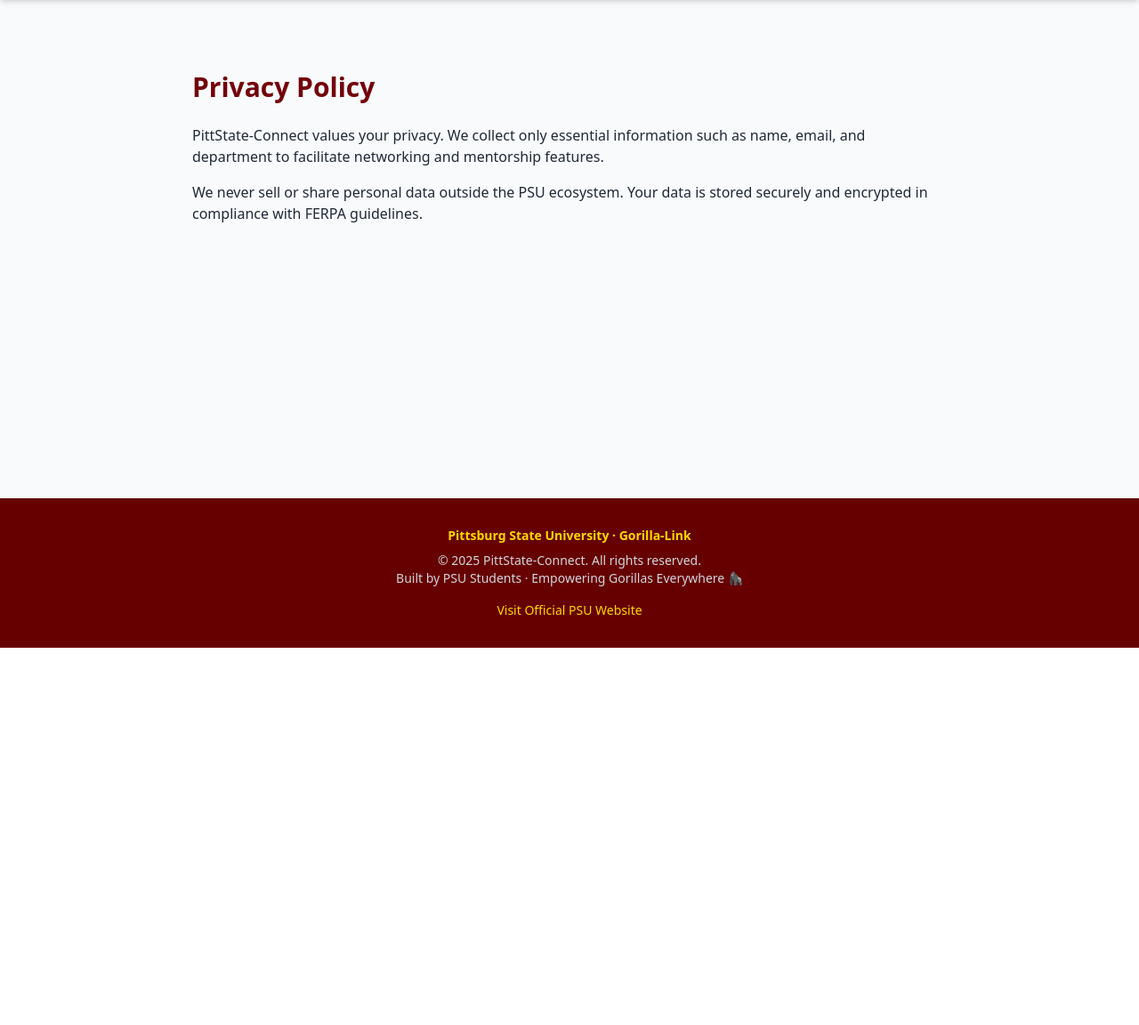
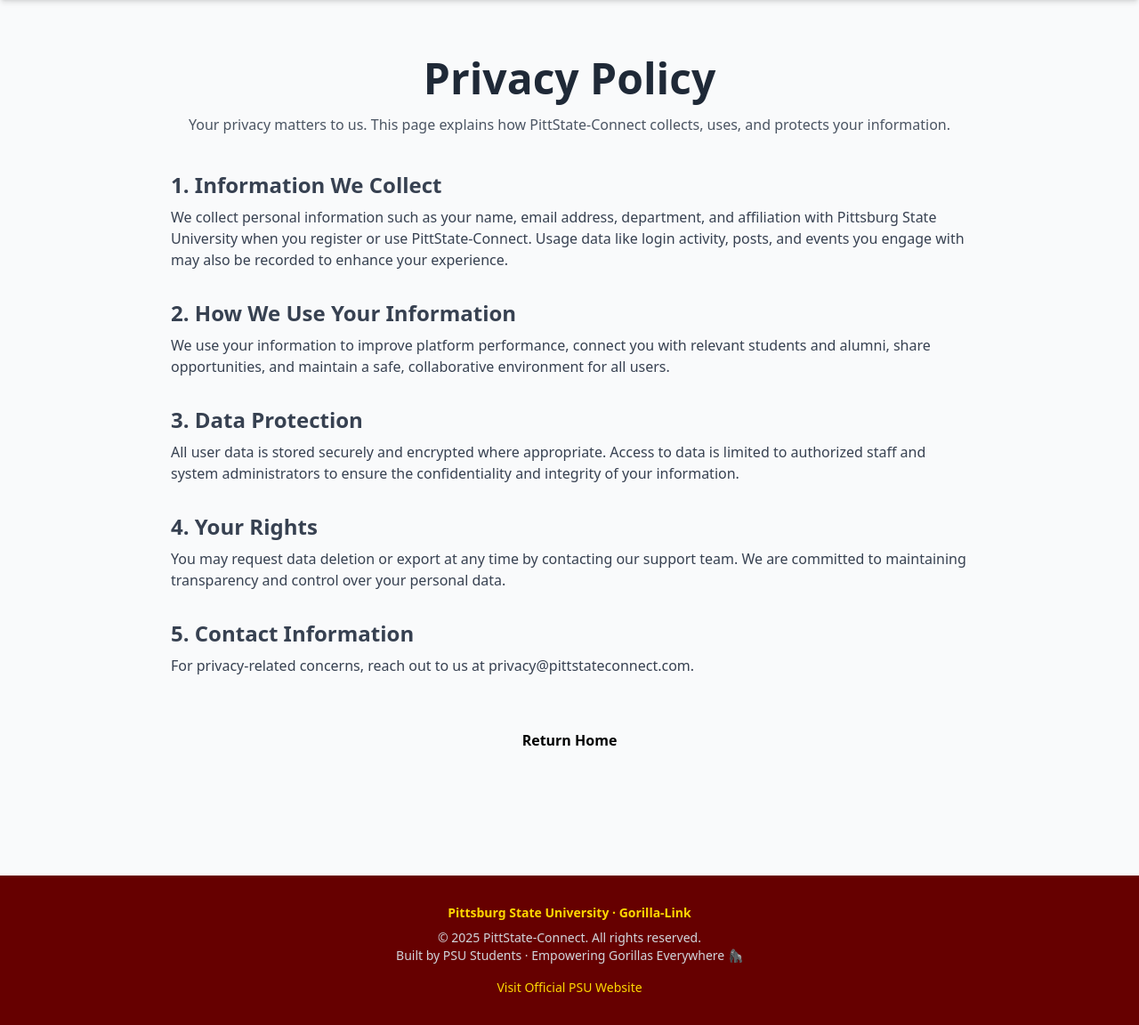
Before and after one commit to Cade-Cowdrey/Gorilla-Link, a Flask app: template templates/core/privacy.html in a window 1280 px wide. Shown: the part 72-1224 px from the top of the page at 89% size. Before the commit the page ends 800 px from the top, so only its background shows below. Run offline with Flask 3, Linux system fonts and the light colour scheme; the template is opened without the code that fills it, so the values that code supplies are empty; some libraries are stand-ins or nearby versions.

Commit message:
Update privacy.html

```diff
--- a/templates/core/privacy.html
+++ b/templates/core/privacy.html
@@ -1,15 +1,64 @@
 {% extends "base.html" %}
 {% block title %}Privacy Policy | PittState-Connect{% endblock %}
 {% block content %}
-<section class="py-20 max-w-4xl mx-auto px-6 text-gray-800">
-  <h1 class="text-3xl font-bold text-[#73000a] mb-6">Privacy Policy</h1>
-  <p class="mb-4">
-    PittState-Connect values your privacy. We collect only essential information
-    such as name, email, and department to facilitate networking and mentorship features.
-  </p>
-  <p>
-    We never sell or share personal data outside the PSU ecosystem.
-    Your data is stored securely and encrypted in compliance with FERPA guidelines.
-  </p>
+<section class="py-16 bg-gray-50 dark:bg-[#121212] text-gray-800 dark:text-gray-100 px-6">
+  <div class="container mx-auto max-w-4xl">
+    <div class="text-center mb-10">
+      <h1 class="text-4xl md:text-5xl font-bold text-psu-gold mb-4">Privacy Policy</h1>
+      <p class="text-gray-600 dark:text-gray-300">
+        Your privacy matters to us. This page explains how PittState-Connect collects, uses, and protects your information.
+      </p>
+    </div>
+
+    <div class="space-y-8 text-gray-700 dark:text-gray-300">
+      <div>
+        <h2 class="text-2xl font-semibold text-psu-gold mb-2">1. Information We Collect</h2>
+        <p>
+          We collect personal information such as your name, email address, department, and affiliation with Pittsburg State University
+          when you register or use PittState-Connect. Usage data like login activity, posts, and events you engage with
+          may also be recorded to enhance your experience.
+        </p>
+      </div>
+
+      <div>
+        <h2 class="text-2xl font-semibold text-psu-gold mb-2">2. How We Use Your Information</h2>
+        <p>
+          We use your information to improve platform performance, connect you with relevant students and alumni,
+          share opportunities, and maintain a safe, collaborative environment for all users.
+        </p>
+      </div>
+
+      <div>
+        <h2 class="text-2xl font-semibold text-psu-gold mb-2">3. Data Protection</h2>
+        <p>
+          All user data is stored securely and encrypted where appropriate. Access to data is limited to authorized staff
+          and system administrators to ensure the confidentiality and integrity of your information.
+        </p>
+      </div>
+
+      <div>
+        <h2 class="text-2xl font-semibold text-psu-gold mb-2">4. Your Rights</h2>
+        <p>
+          You may request data deletion or export at any time by contacting our support team.
+          We are committed to maintaining transparency and control over your personal data.
+        </p>
+      </div>
+
+      <div>
+        <h2 class="text-2xl font-semibold text-psu-gold mb-2">5. Contact Information</h2>
+        <p>
+          For privacy-related concerns, reach out to us at
+          <a href="mailto:privacy@pittstateconnect.com" class="text-psu-gold hover:underline">privacy@pittstateconnect.com</a>.
+        </p>
+      </div>
+    </div>
+
+    <div class="mt-12 text-center">
+      <a href="{{ url_for('core.home') }}"
+         class="inline-block bg-psu-gold text-black font-semibold px-6 py-3 rounded-lg hover:bg-yellow-500 transition-all">
+        Return Home
+      </a>
+    </div>
+  </div>
 </section>
 {% endblock %}
```
